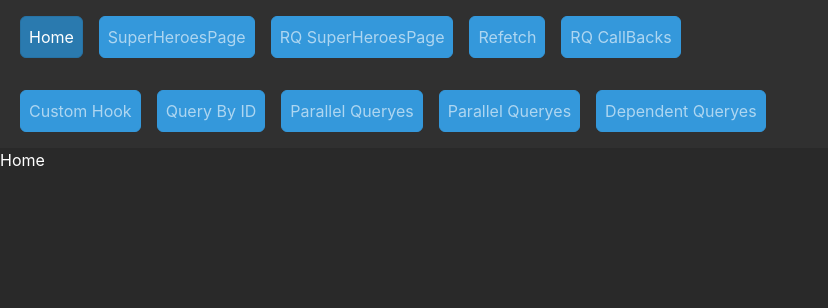
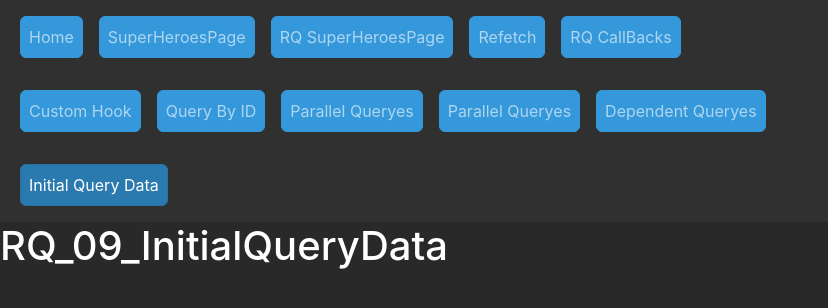
Before and after one commit to SebaGNH/CE-ReactQuery-YV, a React (Vite) app: page /rq-initialquerydata in a window 1280 px wide. Before the commit this address led to /. Shown: the top 308 px of the page, without its empty margins (0-828 px from the left). Built offline with nearby package versions, Linux system fonts and the light colour scheme.

Commit message:
se agregó initial data en react query

```diff
--- a/src/api/dataApi.json
+++ b/src/api/dataApi.json
@@ -33,12 +33,12 @@
   "users":[
     {
       "id": "correoEjemplo@correo.com",
-      "channelId":"sinCanal"
+      "channelId":"Canal YT Pruebas Ejemplo"
     }
   ],
   "channels":[
     {
-      "id": "sinCanal",
+      "id": "Canal YT Pruebas Ejemplo",
       "cursos": ["react","vue","angular"]
     }
   ]
--- /dev/null
+++ b/src/components/RQ_09_initialDataSuperHero.jsx
@@ -0,0 +1,10 @@
+import React from 'react'
+
+export const RQ_09_initialDataSuperHero = () => {
+  return (
+    <>
+      <h3>RQ_09_initialDataSuperHero</h3>
+      <p>Componente</p>
+    </>
+  )
+}
--- /dev/null
+++ b/src/components/index.js
@@ -0,0 +1,3 @@
+
+export * from './RQ_05_superHero';
+export * from './RQ_09_initialDataSuperHero';
--- a/src/pages/RQ_08_dependentQueries.jsx
+++ b/src/pages/RQ_08_dependentQueries.jsx
@@ -20,10 +20,14 @@ export const RQ_08_dependentQueries = ({email}) => { //Viene de la la ruta
     // después que se obtenga la info de channelId obtenga los detalles
     enabled: !!channelId,
   })
+  //console.log(channelId); // sinCanal
 
 
   return (
-    <div>RQ_08_dependentQueries</div>
+    <>
+      <h2>RQ_08_dependentQueries</h2>
+      <p>{channelId}</p>
+    </>
   )
 }
 
--- /dev/null
+++ b/src/pages/RQ_09_InitialQueryData.jsx
@@ -0,0 +1,49 @@
+import { useQuery, useQueryClient } from 'react-query';
+import axios from 'axios';
+import { Link, useParams } from 'react-router-dom';
+
+
+const fetchSuperHero = ({queryKey}) => {
+  const heroId = queryKey[1];
+  return axios.get(`http://localhost:5001/superHeroes/${heroId}`);
+}
+
+// Simulamos un hook personalizado
+const useSuperHeroData = (heroId) => {
+  const queryClient = useQueryClient();
+  return useQuery(['super-hero', heroId], () => fetchSuperHero,{
+    initialData: () => {
+      const hero = queryClient.getQueryData('super-heroes')?.data.find(hero => hero.id === parseInt(heroId));
+      if (hero){ //Si encuentra heroe
+        return { data:hero }
+      }
+      else { return undefined }
+      }
+  })
+}
+
+
+
+/* RETURN */
+export const RQ_09_InitialQueryData = () => {
+
+  const heroId = useParams();
+  const { data } = useSuperHeroData(heroId);
+  console.log(data)
+
+  return (
+    <>
+      <h2>RQ_09_InitialQueryData</h2>
+
+      {/*
+        dataHero?.data.map((hero)=>{
+        return (
+          <div key={hero.id}>
+            <Link to={`/rq-initialquerydata/${hero.id}`}>{hero.name}</Link>
+          </div>
+        )
+        } )
+      */}
+    </>
+  )
+}
--- a/src/pages/index.js
+++ b/src/pages/index.js
@@ -8,3 +8,4 @@ export * from './RQ_05_ByID';
 export * from './RQ_06_ParallelQueryes';
 export * from './RQ_07_dinamicParalelQueryes';
 export * from './RQ_08_dependentQueries';
+export * from './RQ_09_InitialQueryData';
--- a/src/router/AppRouter.jsx
+++ b/src/router/AppRouter.jsx
@@ -1,7 +1,7 @@
 import React from 'react';
 import {Routes,Route,Navigate,NavLink} from 'react-router-dom';
-import {HomePage, SuperHeroesPage, RQ_01_SuperHeroesPage, RQ_02_SHPage_onClick, RQ_03_CallbackSuccessError, RQ_04_hookCustomQuery, RQ_05_ByID, RQ_06_ParallelQueryes, RQ_07_dinamicParalelQueryes, RQ_08_dependentQueries} from '../pages'
-import { RQ_05_superHero } from '../components/RQ_05_superHero'
+import {HomePage, SuperHeroesPage, RQ_01_SuperHeroesPage, RQ_02_SHPage_onClick, RQ_03_CallbackSuccessError, RQ_04_hookCustomQuery, RQ_05_ByID, RQ_06_ParallelQueryes, RQ_07_dinamicParalelQueryes, RQ_08_dependentQueries, RQ_09_InitialQueryData} from '../pages'
+import { RQ_05_superHero, RQ_09_initialDataSuperHero } from '../components/'
 
 export const AppRouter = () => {
   return (
@@ -22,6 +22,7 @@ export const AppRouter = () => {
           </div>
         </nav>
 
+        {/* Segunda fila de botones */}
         <nav className="navbar navbar-expand-sm navbar-dark bg-dark">
           <div className="container-fluid">
             <div className="collapse navbar-collapse" id="navbarColor01">
@@ -31,6 +32,18 @@ export const AppRouter = () => {
               <NavLink to="/RQ06ParallelQueryes/" className="nav-link btn btn-info mx-2">Parallel Queryes</NavLink>
               <NavLink to="/RQ07dinamicParalelQueryes/" className="nav-link btn btn-info mx-2">Parallel Queryes</NavLink>
               <NavLink to="/rq-dependent/" className="nav-link btn btn-info mx-2">Dependent Queryes</NavLink>
+              </ul>
+            </div>
+          </div>
+        </nav>
+
+
+        {/* Tercer fila de botones */}
+        <nav className="navbar navbar-expand-sm navbar-dark bg-dark">
+          <div className="container-fluid">
+            <div className="collapse navbar-collapse" id="navbarColor01">
+              <ul className="navbar-nav me-auto">
+              <NavLink to="/rq-initialquerydata" className="nav-link btn btn-info mx-2">Initial Query Data</NavLink>
               </ul>
             </div>
           </div>
@@ -52,7 +65,10 @@ export const AppRouter = () => {
         <Route path='/RQ06ParallelQueryes/' element={<RQ_06_ParallelQueryes />}/>
         <Route path='/RQ07dinamicParalelQueryes/' element={<RQ_07_dinamicParalelQueryes  heroIDs={[1, 3]}/>}/>
         <Route path='/rq-dependent' element={<RQ_08_dependentQueries email='correoEjemplo@correo.com'/>}/>
-        <Route path='/*' element={<Navigate to='/' />}/>
+
+        {/* Tercer Fila */}
+        <Route path='/rq-initialquerydata' element={<RQ_09_InitialQueryData />}/>
+        <Route path='/rq-initialquerydata/:heroid' element={<RQ_09_initialDataSuperHero />}/>
       </Routes>
     </>
   )
```
